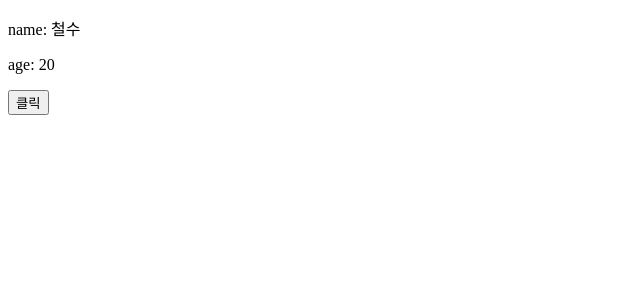
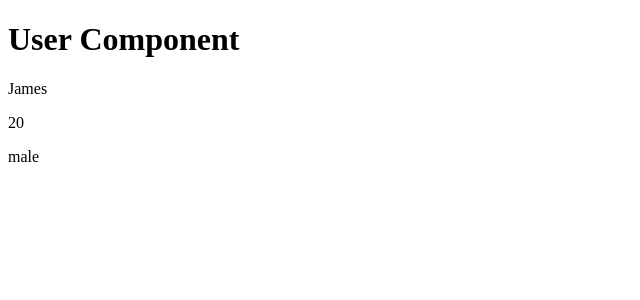
Before and after one commit to fp024/introduction-to-frontend-development-with-react-js-study, a React (Vite) app in the folder chap03/vite-react-chap03/: page / in a window 1280 px wide. Shown: the top 300 px of the page, without its empty margins (0-640 px from the left). Built offline with nearby package versions, Linux system fonts and the light colour scheme.

Commit message:
3.4.5 children ~ p117

```diff
--- a/chap03/vite-react-chap03/src/App.tsx
+++ b/chap03/vite-react-chap03/src/App.tsx
@@ -1,14 +1,11 @@
 import User from './components/User';
 
 export default function App() {
-  const userObj = {
-    name: '철수',
-    age: 20,
-  };
-
-  const clickHandler = () => {
-    console.log('clicked');
-  };
-
-  return <User {...userObj} clickHandler={clickHandler} />;
+  return (
+    <User title="User Component">
+      <p>James</p>
+      <p>20</p>
+      <p>male</p>
+    </User>
+  );
 }
--- a/chap03/vite-react-chap03/src/components/User.tsx
+++ b/chap03/vite-react-chap03/src/components/User.tsx
@@ -1,17 +1,14 @@
-interface UserProps {
-  name: string;
-  age: number;
-  clickHandler: () => void;
-}
-
-export default function User(props: Readonly<UserProps>) {
-  const { name, age, clickHandler } = props;
-
+export default function User({
+  title,
+  children,
+}: Readonly<{
+  title: string;
+  children: React.ReactNode;
+}>) {
   return (
     <>
-      <p>name: {name}</p>
-      <p>age: {age}</p>
-      <button onClick={clickHandler}>클릭</button>
+      <h1>{title}</h1>
+      {children}
     </>
   );
 }
```
Also changed, not shown: 1 other file (tests, documents, lock files or other folders).
